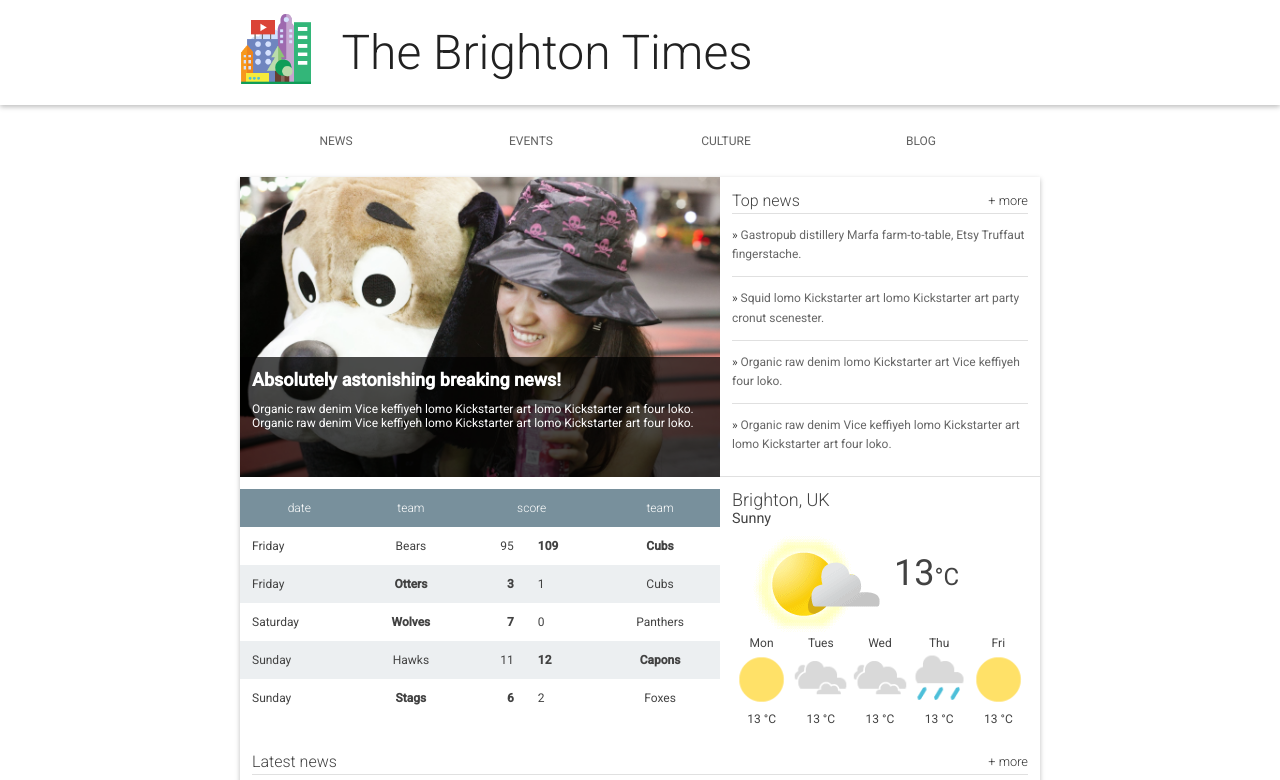
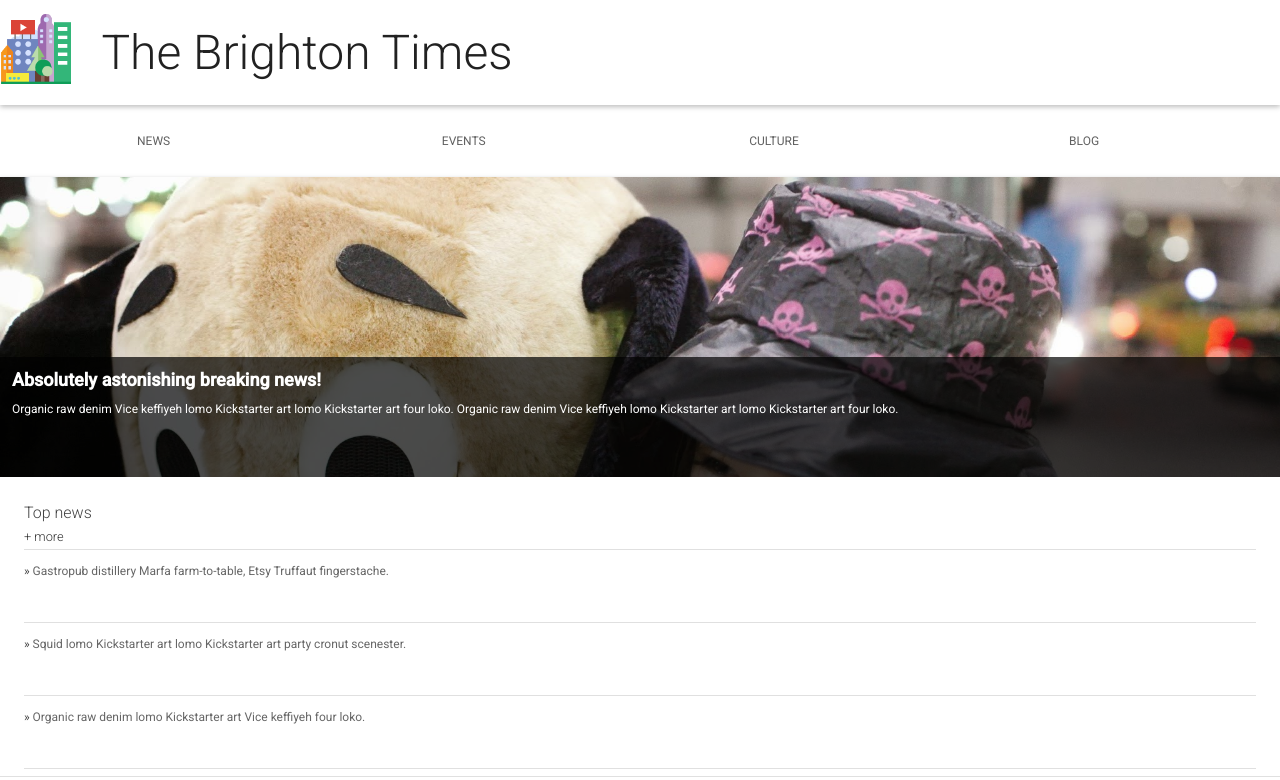
Before and after one commit to allithorp/fsnd, a plain HTML site: page mini-projects/home-town/index.html in a window 1280 px wide. Shown: the top 780 px of the page. Drawn offline with Linux system fonts and the light colour scheme.

Commit message:
news site responsive edits

```diff
--- a/mini-projects/home-town/index.html
+++ b/mini-projects/home-town/index.html
@@ -4,6 +4,7 @@
     <meta charset="utf-8">
     <meta http-equiv="X-UA-Compatible" content="IE=edge">
     <title>Brighton Times</title>
+    <meta name="viewport" content="width=device-width, initial-scale=1.0">
     <link href="https://fonts.googleapis.com/css?family=Roboto:300,400,500" rel="stylesheet" type="text/css">
     <link rel="stylesheet" type="text/css" href="main.css">
   </head>
--- a/mini-projects/home-town/main.css
+++ b/mini-projects/home-town/main.css
@@ -6,6 +6,7 @@ body, html {
 }
 
 body {
+  display: block;
   font-family: Roboto;
   font-size: 12px;
   color: #424242;
@@ -17,6 +18,9 @@ h1, h2, h3, h4, h5 {
 
 header, nav, footer, section, article, div {
   box-sizing: border-box;
+  display: block;
+  min-width: 48px;
+  min-height: 48px;
 }
 
 ul {
@@ -26,6 +30,7 @@ ul {
 }
 
 
+
 /*
  *
  * Common
@@ -33,7 +38,7 @@ ul {
  */
 
 .news__more {
-  float: right;
+  display: block;
   font-size: .8em;
   color: #333;
   text-decoration: none;
@@ -47,13 +52,15 @@ ul {
  */
 
 .header {
+  display: block;
+  width: 100%;
   box-shadow: 0 2px 5px rgba(0, 0, 0, 0.26);
   min-height: 56px;
   transition: min-height 0.3s;
 }
 
 .header__inner {
-  width: 800px;
+  width: 100%;
   margin-left: auto;
   margin-right: auto;
 }
@@ -81,7 +88,8 @@ ul {
  */
 
 .nav {
-  width: 800px;
+  display: block;
+  width: 100%;
   margin-left: auto;
   margin-right: auto;
 }
@@ -96,6 +104,8 @@ ul {
   box-sizing: border-box;
   display: inline-block;
   width: 24%;
+  min-width: 48px;
+  min-height: 48px;
   text-align: center;
   line-height: 24px;
   padding: 24px;
@@ -105,6 +115,7 @@ ul {
 .nav a {
   text-decoration: none;
   color: #616161;
+  padding: 1.5em;
 }
 
 .nav a:hover {
@@ -120,8 +131,9 @@ ul {
  */
 
 main {
+  display: block;
   box-shadow: 0 2px 5px rgba(0, 0, 0, 0.26);
-  width: 800px;
+  width: 100%;
   margin-left: auto;
   margin-right: auto;
 }
@@ -140,8 +152,8 @@ main {
  */
 
 .hero {
-  float: left;
-  width: 480px;
+  display: block;
+  width: 100%;
   position: relative;
   background-image: url("./images/dog.jpg");
   background-size: cover;
@@ -168,11 +180,11 @@ main {
  */
 
 .top-news {
-  float: right;
-  width: 320px;
+  display: inline-block;
+  width: 100%;
   height: 300px;
   border-bottom: 1px solid #E0E0E0;
-  padding: 1em;
+  padding: 2em;
 }
 
 .news__title {
@@ -186,6 +198,8 @@ main {
   border-bottom: 1px solid #E0E0E0;
   padding: 1em 0;
   line-height: 19.2px;
+  min-width: 48px;
+  min-height: 48px;
 }
 
 .top-news__item:before {
@@ -199,6 +213,7 @@ main {
 .top-news__item a {
   text-decoration: none;
   color: #666;
+  padding: 1.5em inherit;
 }
 
 .top-news__item a:hover,
@@ -214,7 +229,8 @@ main {
  */
 
 .scores {
-  width: 480px;
+  display: inline-block;
+  width: 100%;
   float: left;
   padding-top: 1em;
 }
@@ -263,8 +279,8 @@ main {
  */
 
 .weather {
-  float: right;
-  width: 320px;
+  display: inline-block;
+  width: 100%;
   padding: 1em;
 }
 
@@ -319,6 +335,8 @@ main {
  */
 
 .recent-news {
+  display: inline-block;
+  width: 100%;
   clear: both;
   padding: 1em;
 }
@@ -341,6 +359,7 @@ main {
 .snippet__title a {
   text-decoration: none;
   color: #666;
+  padding: 1.5em inherit;
 }
 
 .snippet__title a:hover,
@@ -369,4 +388,5 @@ footer li {
 footer a {
   text-decoration: none;
   color: #333;
+  padding: 1.5em;
 }
```
